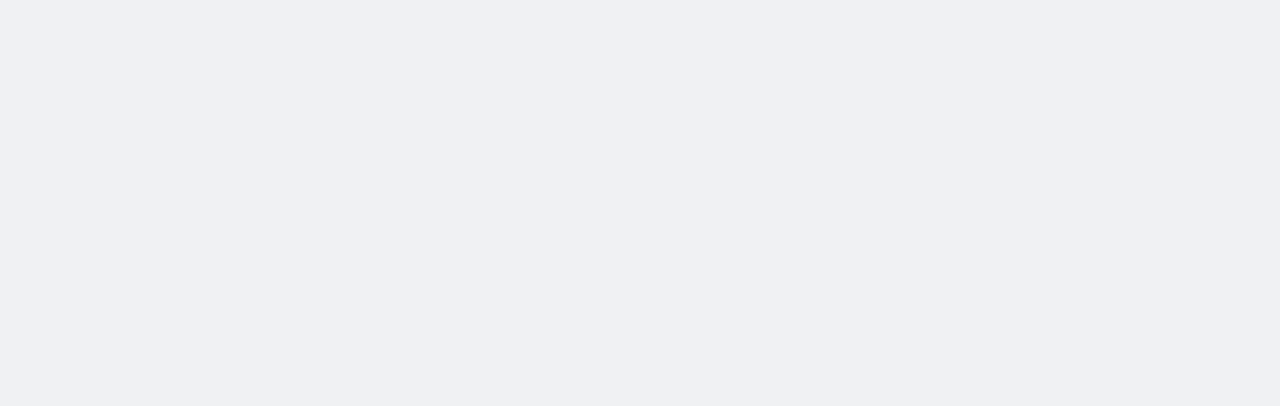
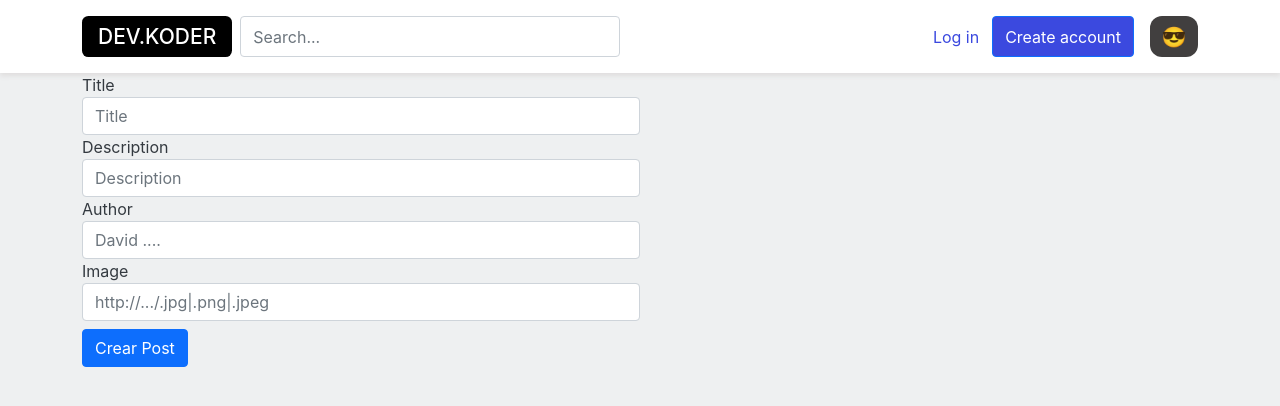
Before and after one commit to MarianaLimon/dev.kodemia-React, a React (Create React App) app: page /createPost in a window 1280 px wide. Shown: the top 406 px of the page. Built offline with nearby package versions, Linux system fonts and the light colour scheme.

Commit message:
ADD cards from firebase

```diff
--- a/src/App.jsx
+++ b/src/App.jsx
@@ -2,29 +2,24 @@
 
 import { BrowserRouter as Router, Switch, Route } from "react-router-dom";
 
-//Screens
+// Screens
 import Home from "./screens/Home";
-import Challenge from "./screens/Challenge";
+import AddPost from "./screens/AddPost";
 import Login from "./screens/Login";
-import Exercises from "./screens/Exercises";
+
 class App extends React.Component {
   render() {
     return (
       <Router>
-        <div className="app">
+        <div className="app h-100">
           <Switch>
             <Route exact path="/">
               <Home />
             </Route>
-            <Route exact path="/challenge">
-              <Challenge />
+            <Route exact path="/createPost">
+              <AddPost />
             </Route>
-            {/* Como clase */}
-            {/* <Route exact path="/login" component={Login} /> */}
-            <Route exact path="/login">
-              <Login />
-            </Route>
-            <Route exact path="/exercises" component={Exercises} />
+            <Route exact path="/login" component={Login} />
           </Switch>
         </div>
       </Router>
--- a/src/components/AppButton.jsx
+++ b/src/components/AppButton.jsx
@@ -1,39 +1,14 @@
 import React from "react";
-
-// import Styles from './AppButon.module.css'
-
-// class AppButton extends React.Component {
-//   constructor(props) {
-//     super(props);
-
-//     this.props = props;
-//   }
-
-//   render() {
-//     const className = this.props.className ? this.props.className : "";
-
-//     if (this.props.type === "anchor") {
-//       return (
-//         <a className={`btn btn-link ${className}`}>
-//           {/* // <a className={`btn btn-link ${className.anchor}`}> */}
-//           {this.props.text}
-//         </a>
-//       );
-//     }
-
-//     return (
-//       <button className={`btn ${className}`} type="button">
-//         {this.props.text}
-//       </button>
-//     );
-//   }
-// }
 
 function AppButton({ className: classNameProp, type, text }) {
   const className = classNameProp ? classNameProp : "";
 
   if (type === "anchor") {
-    return <a className={`btn btn-link ${className}`}>{text}</a>;
+    return (
+      <a href="#" className={`btn btn-link ${className}`}>
+        {text}
+      </a>
+    );
   }
 
   return (
--- a/src/components/AppThemeToggle.jsx
+++ b/src/components/AppThemeToggle.jsx
@@ -72,9 +72,9 @@
 function AppThemeToggle() {
   const [theme, setTheme] = useState("light");
 
-  useEffect(() => {
-    document.body.setAttribute("theme", theme);
-  }, []);
+  // useEffect(() => {
+  //   document.body.setAttribute("theme", theme);
+  // }, []);
 
   useEffect(() => {
     document.body.setAttribute("theme", theme);
--- a/src/components/Content/SidePosts/index.jsx
+++ b/src/components/Content/SidePosts/index.jsx
@@ -1,39 +1,18 @@
 import React from "react";
 
 import AppCard from "./AppCard";
-
-// import Styles from './header.module.css'
-
-const data = [
-  {
-    title: "Card title 1",
-    text: "Some quick example text to build on the card title and make up the bulk of the card's content.",
-  },
-  {
-    title: "Card title 2",
-    text: "Some quick example text to build on the card title and make up the bulk of the card's content.",
-  },
-  {
-    title: "Card title 3",
-    text: "Some quick example text to build on the card title and make up the bulk of the card's content.",
-  },
-  {
-    title: "Card title 4",
-    text: "Some quick example text to build on the card title and make up the bulk of the card's content.",
-  },
-];
 
 class Posts extends React.Component {
   constructor(props) {
     super(props);
   }
 
-  buildLI({ id, name, species }) {
+  buildLI([key, { title, description }]) {
     return (
-      <li key={id}>
+      <li key={key}>
         <AppCard>
-          <h5 className="card-title">{name}</h5>
-          <p className="card-text">Species: {species}</p>
+          <h5 className="card-title">{title}</h5>
+          <p className="card-text">{description}</p>
           <a href="#" className="btn btn-primary">
             Go somewhere
           </a>
@@ -43,11 +22,10 @@
   }
 
   render() {
+    console.log(this.props);
     return (
-      //
-
       <ul className="d-flex flex-column">
-        {this.props.data.map(this.buildLI)}
+        {this.props.data.reverse().map(this.buildLI)}
       </ul>
     );
   }
--- /dev/null
+++ b/src/screens/AddPost/index.jsx
@@ -0,0 +1,107 @@
+import React, { useState } from "react";
+
+import { useHistory } from "react-router";
+
+import Header from "../../components/Header";
+import AppLoading from "../../components/AppLoading";
+
+export default function AddPost() {
+  const [title, setTitle] = useState("");
+  const [description, setDescription] = useState("");
+  const [image, setImage] = useState("");
+  const [author, setAuthor] = useState("");
+
+  const history = useHistory();
+
+  const handleSubmit = async (event) => {
+    event.preventDefault();
+
+    try {
+      const newPost = JSON.stringify({
+        title,
+        description,
+        image,
+        author,
+      });
+      const response = await fetch(
+        "https://react-11g-default-rtdb.firebaseio.com/posts.json",
+        {
+          method: "POST",
+          headers: {
+            "Content-Type": "application/JSON",
+          },
+          body: newPost,
+        }
+      );
+      await response.json();
+
+      history.push("/");
+    } catch (error) {
+      console.log(error);
+    }
+  };
+
+  return (
+    <React.Fragment>
+      <Header />
+      <div className="container">
+        <div className="row">
+          <div className="col">
+            <form onSubmit={handleSubmit}>
+              <div className="form-group col-md-6">
+                <label htmlFor="title">Title</label>
+                <input
+                  type="text"
+                  className="form-control"
+                  id="title"
+                  placeholder="Title"
+                  value={title}
+                  onChange={(event) => setTitle(event.target.value)}
+                />
+              </div>
+              <div className="form-group col-md-6">
+                <label htmlFor="description">Description</label>
+                <input
+                  type="text"
+                  className="form-control"
+                  id="description"
+                  placeholder="Description"
+                  value={description}
+                  onChange={(event) => setDescription(event.target.value)}
+                />
+              </div>
+              <div className="form-group col-md-6">
+                <label htmlFor="author">Author</label>
+                <input
+                  type="text"
+                  className="form-control"
+                  id="author"
+                  placeholder="David ...."
+                  value={author}
+                  onChange={(event) => setAuthor(event.target.value)}
+                />
+              </div>
+
+              <div className="form-group col-md-6">
+                <label htmlFor="image">Image</label>
+                <input
+                  type="text"
+                  className="form-control"
+                  id="image"
+                  placeholder="http://.../.jpg|.png|.jpeg"
+                  value={image}
+                  onChange={(event) => setImage(event.target.value)}
+                />
+              </div>
+
+              <button className="btn btn-primary mt-2" type="submit">
+                Crear Post
+              </button>
+            </form>
+          </div>
+        </div>
+      </div>
+      <AppLoading />
+    </React.Fragment>
+  );
+}
--- a/src/screens/Exercises/index.jsx
+++ b/src/screens/Exercises/index.jsx
@@ -1,18 +1,33 @@
 import React, { useEffect, useState } from "react";
 
 export default function Exercises() {
-  const [characters, setCharacters] = useState([]);
-  const [prev, setPrev] = useState(null);
-  const [next, setNext] = useState(null);
+  const [posts, setPosts] = useState([]);
 
   useEffect(() => {
-    fetch("https://rickandmortyapi.com/api/character")
+    fetch("https://react-11g-default-rtdb.firebaseio.com/posts.json")
       .then((response) => response.json())
-      .then((json) => {
-        setCharacters(json.results);
-        setPrev(json.info.prev);
-        setNext(json.info.next);
-      });
+      .then((json) => console.log(json));
+
+    // fetch(
+    //   "https://react-11g-default-rtdb.firebaseio.com/posts/-Mbsebb_ehLUGY0N0Y-X.json",
+    //   {
+    //     method: "PATCH",
+    //     headers: {
+    //       "Content-Type": "application/JSON",
+    //     },
+    //     body: JSON.stringify({
+    //       title: "Mi perro",
+    //       description: "Mi perrito esta ACTUALIZADO",
+    //       author: "Mariana Limon",
+    //       image:
+    //         "https://dam.ngenespanol.com/wp-content/uploads/2019/10/perros-personalidad-2.jpg",
+    //     }),
+    //   }
+    // )
+    //   .then((response) => response.json())
+    //   .then((json) => {
+    //     console.log(json);
+    //   });
   }, []);
 
   const buildCard = ({ id, name, image }) => (
@@ -33,51 +48,11 @@
     </div>
   );
 
-  const getNextPage = () => {
-    fetch(next)
-      .then((response) => response.json())
-      .then((json) => {
-        setCharacters(json.results);
-        setPrev(json.info.prev);
-        setNext(json.info.next);
-      });
-  };
-
-  const getPrevPage = () => {
-    fetch(prev)
-      .then((response) => response.json())
-      .then((json) => {
-        setCharacters(json.results);
-        setPrev(json.info.prev);
-        setNext(json.info.next);
-      });
-  };
-
   return (
     <div className="container">
       <div className="row">
         <div className="col justify-content-center d-flex flex-wrap">
-          {characters.map(buildCard)}
-        </div>
-      </div>
-      <div className="row">
-        <div className="col justify-content-center d-flex flex-wrap p-5">
-          <button
-            disabled={prev === null ? true : false}
-            type="button"
-            className="btn btn-dark btn-lg mx-3"
-            onClick={getPrevPage}
-          >
-            Prev
-          </button>
-          <button
-            disabled={next === null ? true : false}
-            type="button"
-            className="btn btn-dark btn-lg mx-3"
-            onClick={getNextPage}
-          >
-            Next
-          </button>
+          {posts.map(buildCard)}
         </div>
       </div>
     </div>
--- a/src/screens/Home/index.jsx
+++ b/src/screens/Home/index.jsx
@@ -13,7 +13,7 @@
   const [data, setData] = useState({});
 
   useEffect(() => {
-    fetch("https://rickandmortyapi.com/api/character")
+    fetch("https://react-11g-default-rtdb.firebaseio.com/posts.json")
       .then((response) => response.json())
       .then((json) => setData(json));
   }, []);
@@ -29,10 +29,9 @@
             <Content />
           </div>
           <div className="col-md-6 my-3">
-            {/* <Posts />
-
-            <Counter /> */}
-            <Posts data={data.results ? data.results : []} />
+            <Posts
+              data={Object.entries(data).length ? Object.entries(data) : []}
+            />
           </div>
           <div className="col-md-4 my-3">
             <AsideCards />
```
